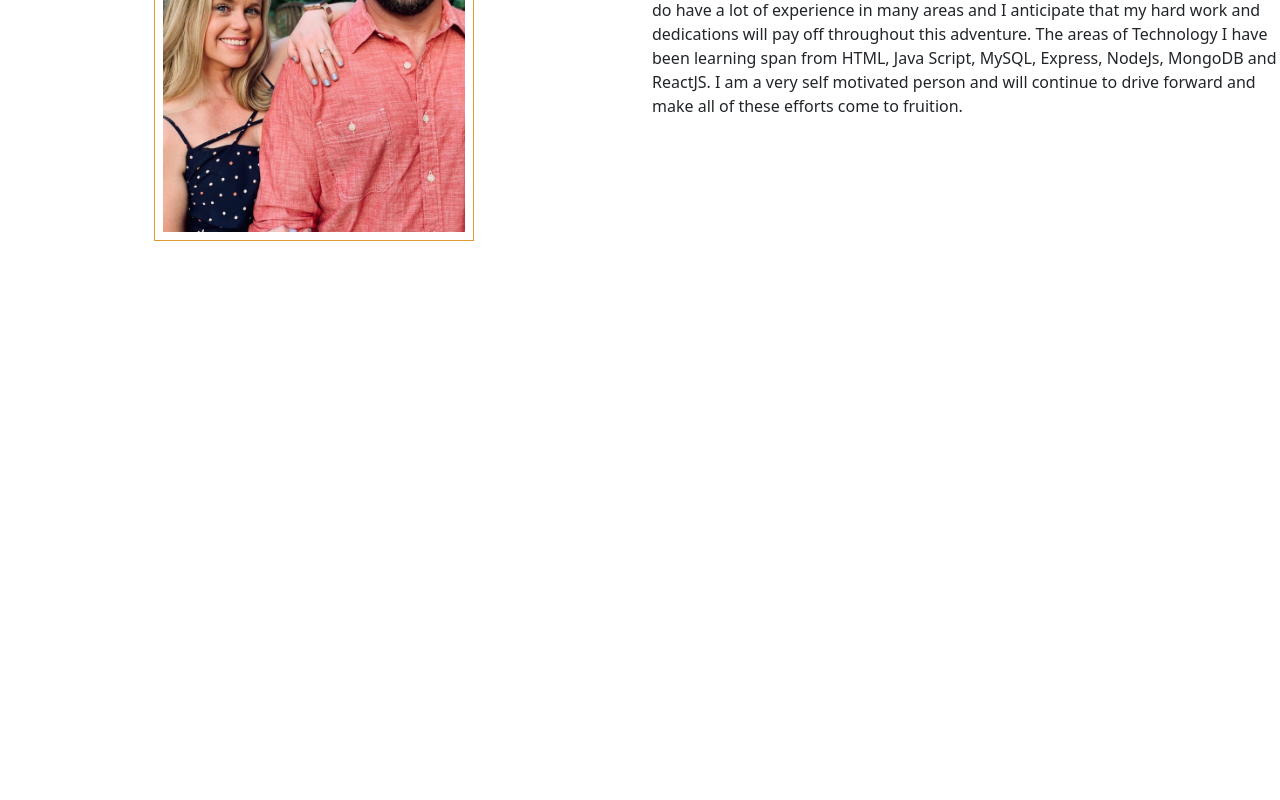
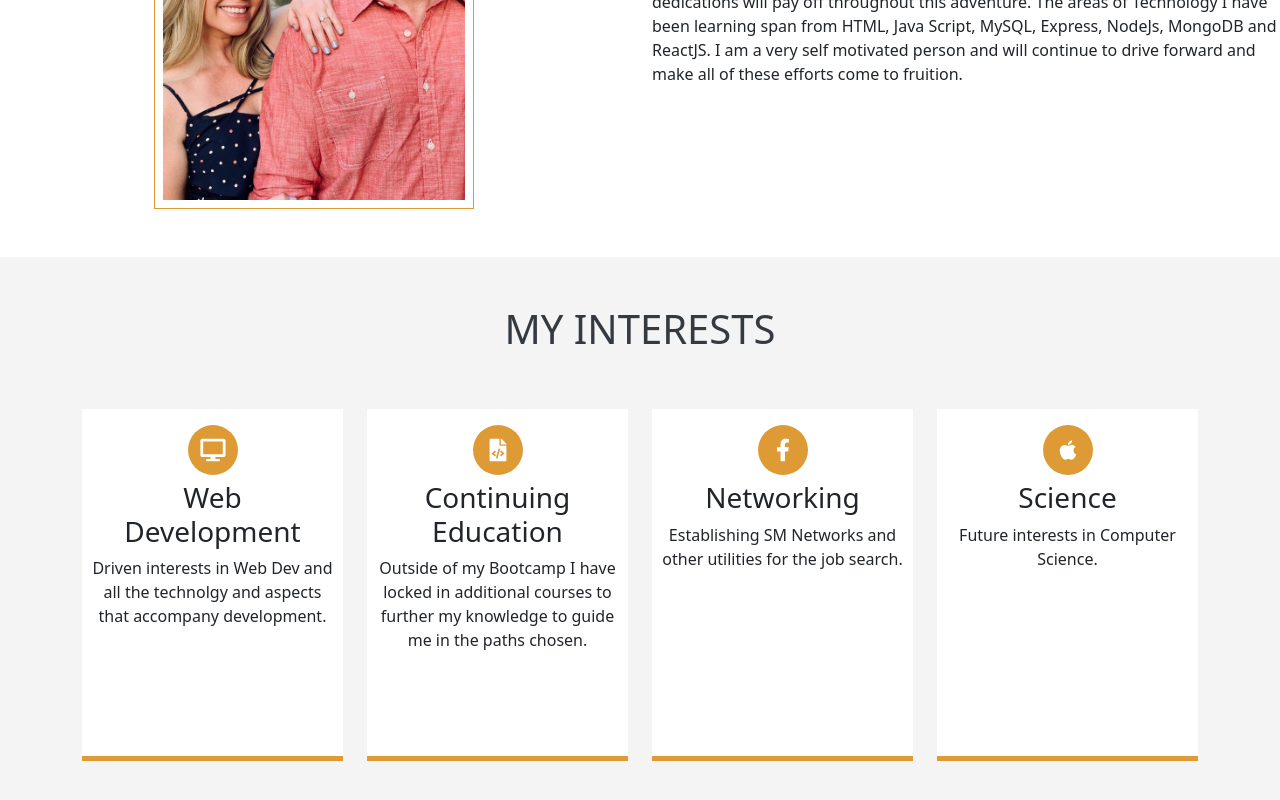
Before and after one commit to boconnorb20/react-portfolio, a React (Create React App) app: page / in a window 1280 px wide. Shown: the part 1068-1868 px from the top of the page. Before the commit the page ends 1357 px from the top, so only its background shows below. Built offline with nearby package versions, Linux system fonts and the light colour scheme.

Commit message:
Added and completed Interests

```diff
--- a/package.json
+++ b/package.json
@@ -4,6 +4,7 @@
   "private": true,
   "dependencies": {
     "@fortawesome/fontawesome-svg-core": "^1.2.36",
+    "@fortawesome/free-brands-svg-icons": "^5.15.4",
     "@fortawesome/free-solid-svg-icons": "^5.15.4",
     "@fortawesome/react-fontawesome": "^0.1.15",
     "@testing-library/jest-dom": "^5.14.1",
--- a/src/App.css
+++ b/src/App.css
@@ -40,9 +40,10 @@
 @import url('https://fonts.googleapis.com/css2?family=Roboto+Condensed:wght@300&display=swap');
 
 :root {
-  --primary-white: #fff;
+  --primary-white: #ffffff;
+  --primary-light-grey: #f4f4f4;
   --primary-blue: rgb(110, 191, 235);
-  --primary-dark: rgba(255,255,255,0);
+  --primary-dark: rgb(52,58,64);
   --primary-orange: rgb(221, 154, 53);
   --primary-grey: rgba(203, 216, 220, 0.844);
 
@@ -183,15 +184,12 @@ nav ul li {
 
 /************************* About Me ***************************/
 
-.container-py-5 {
-  margin-top: 2rem;
-
-}
 
 .photo-wrap {
   display: flex;
   justify-content: center;
   align-items: center;
+  z-index: 2;
 
 }
 
@@ -199,11 +197,13 @@ nav ul li {
   width: 20rem;
   padding: .5rem;
   border: 1px solid var(--primary-orange);
+  z-index: 2;
 }
 
 .about-heading {
   color: var(--primary-orange);
   text-transform: uppercase;
+  z-index: 2;
 
 }
 
@@ -212,3 +212,69 @@ nav ul li {
     width: 10rem;
   }
 }
+
+/************************* Interests ***************************/
+
+.Interests {
+  text-align: center;
+  padding-bottom: 2rem;
+  background: var(--primary-light-grey);
+}
+
+.Interests h1 {
+  color: var(--primary-dark);
+  text-transform: uppercase;
+
+}
+
+.Interests .circle {
+  position: relative;
+  margin: .375rem auto;
+  background: var(--primary-orange);
+  border-radius: 50%;
+  width: 3.125rem;
+  height: 3.125rem;
+
+}
+
+.Interests .icon {
+  font-size: 1.4rem;
+  color: var(--primary-white);
+  position: absolute;
+  top: 50%;
+  left: 50;
+  transform: translate(-50%, -50%);
+
+
+}
+
+.Interests .box {
+  height: 22rem;
+  border-bottom: .3125rem solid var(--primary-orange);
+  padding: .625rem;
+  margin-bottom: 1.875rem;
+  background: var(--primary-white);
+
+
+}
+
+.Interests .box:hover {
+  background: var(--primary-orange);
+  border-bottom: .3125rem solid var(--primary-dark);
+
+}
+
+.Interests .box:hover .icon {
+  color: var(--primary-dark);
+
+}
+
+.Interests .box:hover .circle {
+  background: var(--primary-white);
+
+}
+
+.Interests .box:hover p {
+  color: var(--primary-white);
+
+}
--- a/src/App.js
+++ b/src/App.js
@@ -5,6 +5,7 @@ import Header from "./components/Header";
 import Particles from "react-tsparticles";
 import { faBars } from "@fortawesome/free-solid-svg-icons";
 import AboutMe from "./components/AboutMe";
+import Interests from "./components/Interests"
 
 
 
@@ -64,6 +65,7 @@ function App() {
     <Navbar />
     <Header />
     <AboutMe />
+    <Interests />
 
     </>
 
--- /dev/null
+++ b/src/components/Interests.js
@@ -0,0 +1,50 @@
+import React from "react";
+import { FontAwesomeIcon } from "@fortawesome/react-fontawesome";
+import { faFacebookF, faApple } from "@fortawesome/free-brands-svg-icons";
+import { faDesktop, faFileCode } from "@fortawesome/free-solid-svg-icons";
+
+const Interests = () => {
+    return (
+        <div className="Interests">
+            <h1 className="py-5">My Interests</h1>
+                <div className="container">
+                    <div className="row">
+                       <div className="col-md-3 col-sm-6">
+                           <div className="box">
+                              <div className="circle"> <FontAwesomeIcon className="icon" icon={faDesktop} size="2x"/></div>
+                               <h3>Web Development</h3>
+                               <p>Driven interests in Web Dev and all the technolgy and aspects that accompany development.</p>
+                           </div>
+                       </div>
+                        {/*-*/}
+                        <div className="col-md-3 col-sm-6">
+                           <div className="box">
+                           <div className="circle"> <FontAwesomeIcon className="icon" icon={faFileCode} size="2x"/></div>
+                               <h3>Continuing Education</h3>
+                               <p>Outside of my Bootcamp I have locked in additional courses to further my knowledge to guide me in the paths chosen.</p>
+                           </div>
+                       </div>
+                        {/*-*/}
+                        <div className="col-md-3 col-sm-6">
+                           <div className="box">
+                           <div className="circle"> <FontAwesomeIcon className="icon" icon={faFacebookF} size="2x"/></div>
+                               <h3>Networking</h3>
+                               <p>Establishing SM Networks and other utilities for the job search.</p>
+                           </div>
+                       </div>
+                         {/*-*/}
+                         <div className="col-md-3 col-sm-6">
+                           <div className="box">
+                           <div className="circle"> <FontAwesomeIcon className="icon" icon={faApple} size="2x"/></div>
+                               <h3>Science</h3>
+                               <p>Future interests in Computer Science.</p>
+                           </div>
+                       </div>
+                    </div>
+                </div>
+        </div>
+
+    )
+}
+
+export default Interests
```
Also changed, not shown: 1 other file (tests, documents, lock files or other folders).
